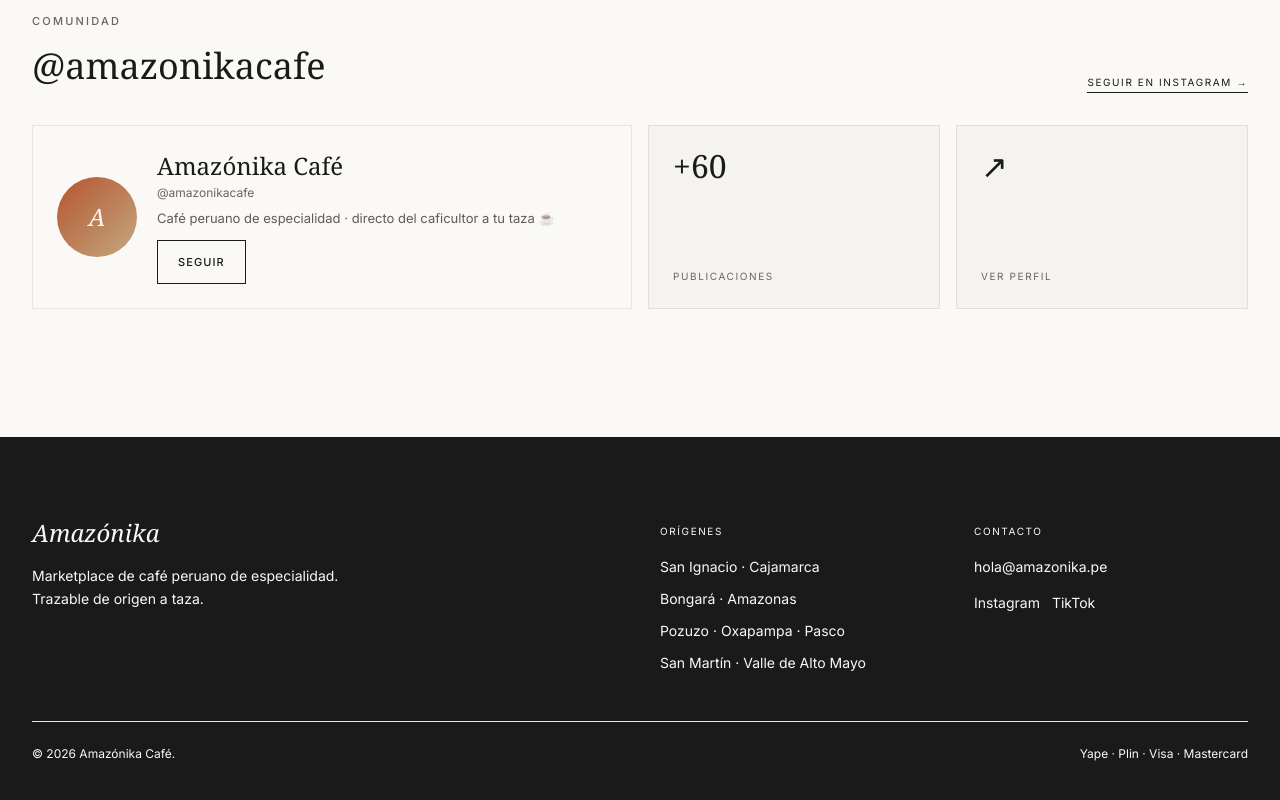
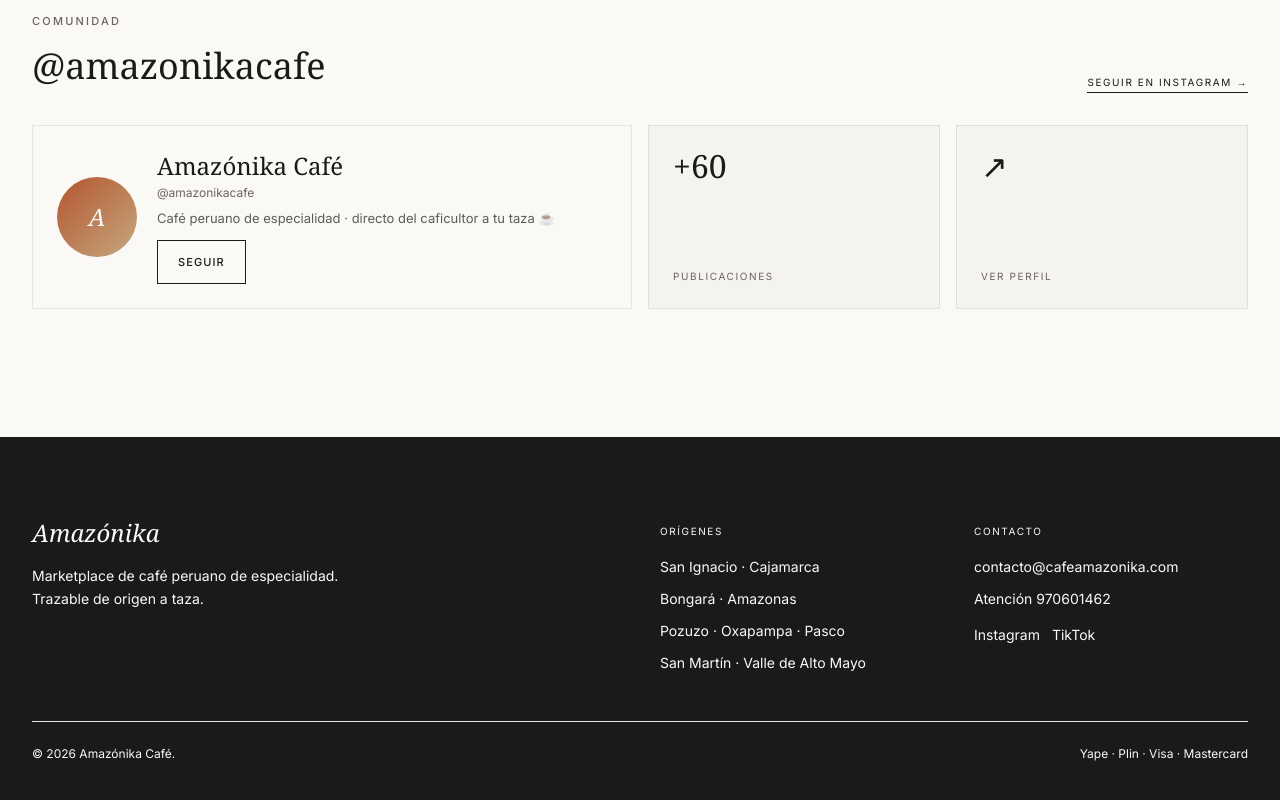
Before and after one commit to expandelab/coffesuite, a React app: page index.html in a window 1280 px wide. Shown: the part 5446-6246 px from the top of the page. Built offline with nearby package versions, Linux system fonts and the light colour scheme; a web font is replaced by a local one.

Commit message:
index.html

```diff
--- a/index.html
+++ b/index.html
@@ -424,7 +424,8 @@
       <div>
         <span class="label-sm text-[var(--ivory)]/45">Contacto</span>
         <ul class="mt-4 space-y-3 text-sm text-[var(--ivory)]/70">
-          <li>hola@amazonika.pe</li>
+          <li>contacto@cafeamazonika.com</li>
+          <li>Atención 970601462</li>
           <li class="flex gap-3 pt-1">
             <a href="https://www.instagram.com/amazonikacafe/" target="_blank" rel="noopener" class="hover:text-[var(--champagne)]">Instagram</a>
             <a href="#" class="hover:text-[var(--champagne)]">TikTok</a>
```
